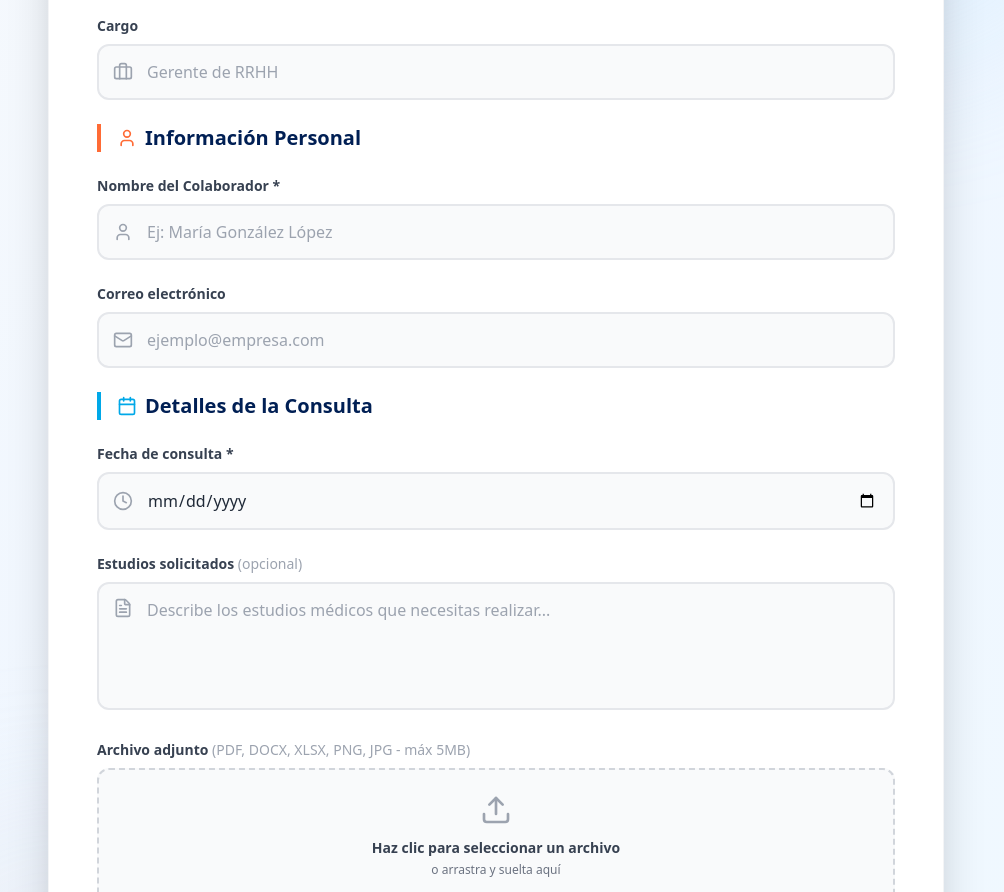
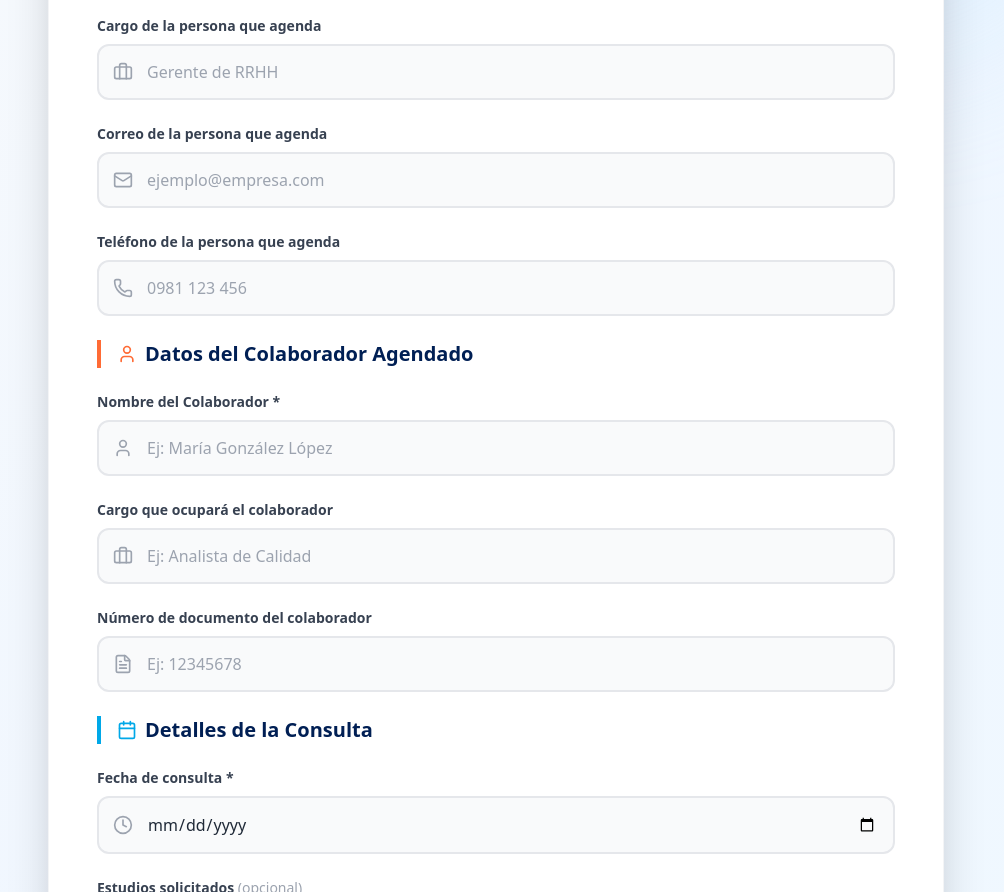
Before and after one commit to ramiroec/Agenda, a React (Vite) app: page / in a window 1280 px wide. Shown: the part 500-1392 px from the top of the page, without its empty margins (144-1148 px from the left). Built offline with nearby package versions, Linux system fonts and the light colour scheme.

Commit message:
consultas actualizado

```diff
--- a/src/pages/AgendarConsulta.tsx
+++ b/src/pages/AgendarConsulta.tsx
@@ -1,5 +1,5 @@
 import { useState } from 'react';
-import { Calendar, User, Mail, FileText, CheckCircle, AlertCircle, Heart, Briefcase, Building, Clock, Upload, X } from 'lucide-react';
+import { Calendar, User, Mail, FileText, CheckCircle, AlertCircle, Heart, Briefcase, Building, Clock, Upload, X, Phone } from 'lucide-react';
 import { supabase } from '../supabaseClient';
 
 const AgendarConsulta = () => {
@@ -7,6 +7,9 @@ const AgendarConsulta = () => {
   const [email, setEmail] = useState('');
   const [empresa, setEmpresa] = useState('');
   const [cargo, setCargo] = useState('');
+  const [cargoColaborador, setCargoColaborador] = useState('');
+  const [telefono, setTelefono] = useState('');
+  const [numeroDocumento, setNumeroDocumento] = useState('');
   const [fecha, setFecha] = useState('');
   const [motivo, setMotivo] = useState('');
   const [archivo, setArchivo] = useState<File | null>(null);
@@ -55,6 +58,10 @@ const AgendarConsulta = () => {
 
     try {
       let archivoUrl: string | null = null;
+      // si se indicó cargo del colaborador, lo agregamos al motivo para persistirlo sin cambiar el esquema
+      const motivoFinal = cargoColaborador
+        ? `Cargo del colaborador: ${cargoColaborador}\n\n${motivo || ''}`
+        : motivo || null;
 
       // 1. Subir archivo si existe
       if (archivo) {
@@ -92,7 +99,9 @@ const AgendarConsulta = () => {
             empresa: empresa || null,
             cargo: cargo || null,
             fecha_consulta: fecha,
-            motivo: motivo || null,
+            motivo: motivoFinal,
+            telefono: telefono || null,
+            numero_documento: numeroDocumento || null,
             archivo_url: archivoUrl
           }
         ]);
@@ -106,6 +115,9 @@ const AgendarConsulta = () => {
       setEmail('');
       setEmpresa('');
       setCargo('');
+      setCargoColaborador('');
+      setTelefono('');
+      setNumeroDocumento('');
       setFecha('');
       setMotivo('');
       setArchivo(null);
@@ -146,18 +158,18 @@ const AgendarConsulta = () => {
 
             <div className="p-8 sm:p-12">
               <div className="space-y-6">
-                {/* Información de la Empresa Section */}
+                {/* Datos de quien Agenda Section */}
                 <div className="border-l-4 border-[#0066CC] pl-4 mb-8">
                   <h2 className="text-xl font-bold text-[#001F54] flex items-center gap-2">
                     <Building className="w-5 h-5 text-[#0066CC]" />
-                    Información de la Empresa
+                    Datos de quien Agenda
                   </h2>
                 </div>
 
-                {/* Empresa */}
+                {/* Empresa que agenda */}
                 <div>
                   <label className="block text-sm font-semibold text-gray-700 mb-2">
-                    Empresa *
+                    Empresa que agenda
                   </label>
                   <div className="relative">
                     <Building className="absolute left-4 top-1/2 -translate-y-1/2 w-5 h-5 text-gray-400" />
@@ -171,10 +183,10 @@ const AgendarConsulta = () => {
                   </div>
                 </div>
 
-                {/* Cargo */}
+                {/* Cargo de la persona que agenda */}
                 <div>
                   <label className="block text-sm font-semibold text-gray-700 mb-2">
-                    Cargo
+                    Cargo de la persona que agenda
                   </label>
                   <div className="relative">
                     <Briefcase className="absolute left-4 top-1/2 -translate-y-1/2 w-5 h-5 text-gray-400" />
@@ -188,11 +200,45 @@ const AgendarConsulta = () => {
                   </div>
                 </div>
 
-                {/* Información Personal Section */}
+                {/* Correo de la persona que agenda */}
+                <div>
+                  <label className="block text-sm font-semibold text-gray-700 mb-2">
+                    Correo de la persona que agenda
+                  </label>
+                  <div className="relative">
+                    <Mail className="absolute left-4 top-1/2 -translate-y-1/2 w-5 h-5 text-gray-400" />
+                    <input
+                      type="email"
+                      value={email}
+                      onChange={(e) => setEmail(e.target.value)}
+                      placeholder="ejemplo@empresa.com"
+                      className="w-full pl-12 pr-4 py-3.5 bg-gray-50 border-2 border-gray-200 rounded-xl focus:bg-white focus:border-[#0066CC] focus:ring-4 focus:ring-blue-100 outline-none transition-all text-gray-800 placeholder-gray-400"
+                    />
+                  </div>
+                </div>
+
+                {/* Teléfono de la persona que agenda */}
+                <div>
+                  <label className="block text-sm font-semibold text-gray-700 mb-2">
+                    Teléfono de la persona que agenda
+                  </label>
+                  <div className="relative">
+                    <Phone className="absolute left-4 top-1/2 -translate-y-1/2 w-5 h-5 text-gray-400" />
+                    <input
+                      type="tel"
+                      value={telefono}
+                      onChange={(e) => setTelefono(e.target.value)}
+                      placeholder="0981 123 456"
+                      className="w-full pl-12 pr-4 py-3.5 bg-gray-50 border-2 border-gray-200 rounded-xl focus:bg-white focus:border-[#0066CC] focus:ring-4 focus:ring-blue-100 outline-none transition-all text-gray-800 placeholder-gray-400"
+                    />
+                  </div>
+                </div>
+
+                {/* Datos del Colaborador Agendado */}
                 <div className="border-l-4 border-[#FF6B35] pl-4 mt-10 mb-8">
                   <h2 className="text-xl font-bold text-[#001F54] flex items-center gap-2">
                     <User className="w-5 h-5 text-[#FF6B35]" />
-                    Información Personal
+                    Datos del Colaborador Agendado
                   </h2>
                 </div>
 
@@ -213,18 +259,35 @@ const AgendarConsulta = () => {
                   </div>
                 </div>
 
-                {/* Email */}
+                {/* Cargo que ocupará el colaborador */}
                 <div>
                   <label className="block text-sm font-semibold text-gray-700 mb-2">
-                    Correo electrónico
+                    Cargo que ocupará el colaborador
                   </label>
                   <div className="relative">
-                    <Mail className="absolute left-4 top-1/2 -translate-y-1/2 w-5 h-5 text-gray-400" />
+                    <Briefcase className="absolute left-4 top-1/2 -translate-y-1/2 w-5 h-5 text-gray-400" />
                     <input
-                      type="email"
-                      value={email}
-                      onChange={(e) => setEmail(e.target.value)}
-                      placeholder="ejemplo@empresa.com"
+                      type="text"
+                      value={cargoColaborador}
+                      onChange={(e) => setCargoColaborador(e.target.value)}
+                      placeholder="Ej: Analista de Calidad"
+                      className="w-full pl-12 pr-4 py-3.5 bg-gray-50 border-2 border-gray-200 rounded-xl focus:bg-white focus:border-[#FF6B35] focus:ring-4 focus:ring-orange-100 outline-none transition-all text-gray-800 placeholder-gray-400"
+                    />
+                  </div>
+                </div>
+
+                {/* Número de documento del colaborador */}
+                <div>
+                  <label className="block text-sm font-semibold text-gray-700 mb-2">
+                    Número de documento del colaborador
+                  </label>
+                  <div className="relative">
+                    <FileText className="absolute left-4 top-1/2 -translate-y-1/2 w-5 h-5 text-gray-400" />
+                    <input
+                      type="text"
+                      value={numeroDocumento}
+                      onChange={(e) => setNumeroDocumento(e.target.value)}
+                      placeholder="Ej: 12345678"
                       className="w-full pl-12 pr-4 py-3.5 bg-gray-50 border-2 border-gray-200 rounded-xl focus:bg-white focus:border-[#FF6B35] focus:ring-4 focus:ring-orange-100 outline-none transition-all text-gray-800 placeholder-gray-400"
                     />
                   </div>
```
Also changed, not shown: 1 other file (tests, documents, lock files or other folders).
